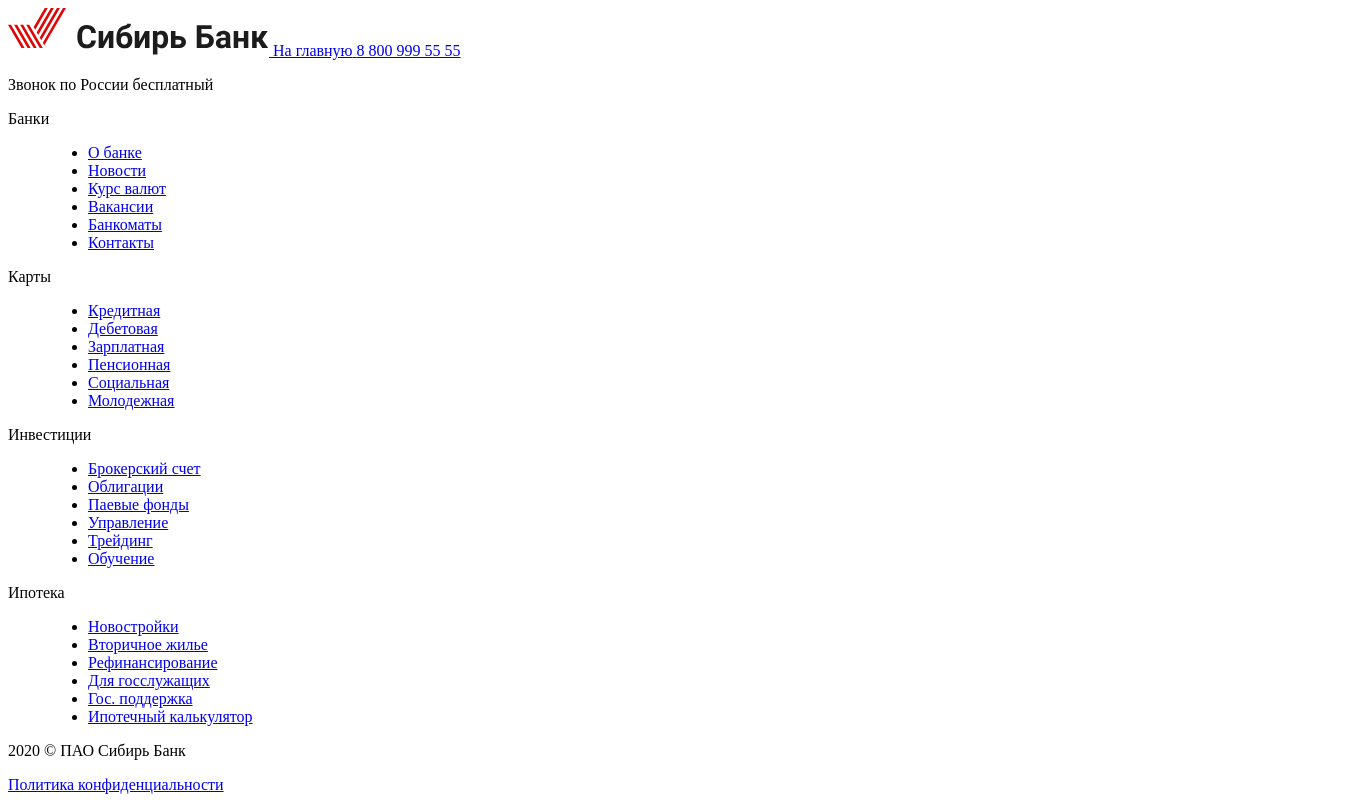
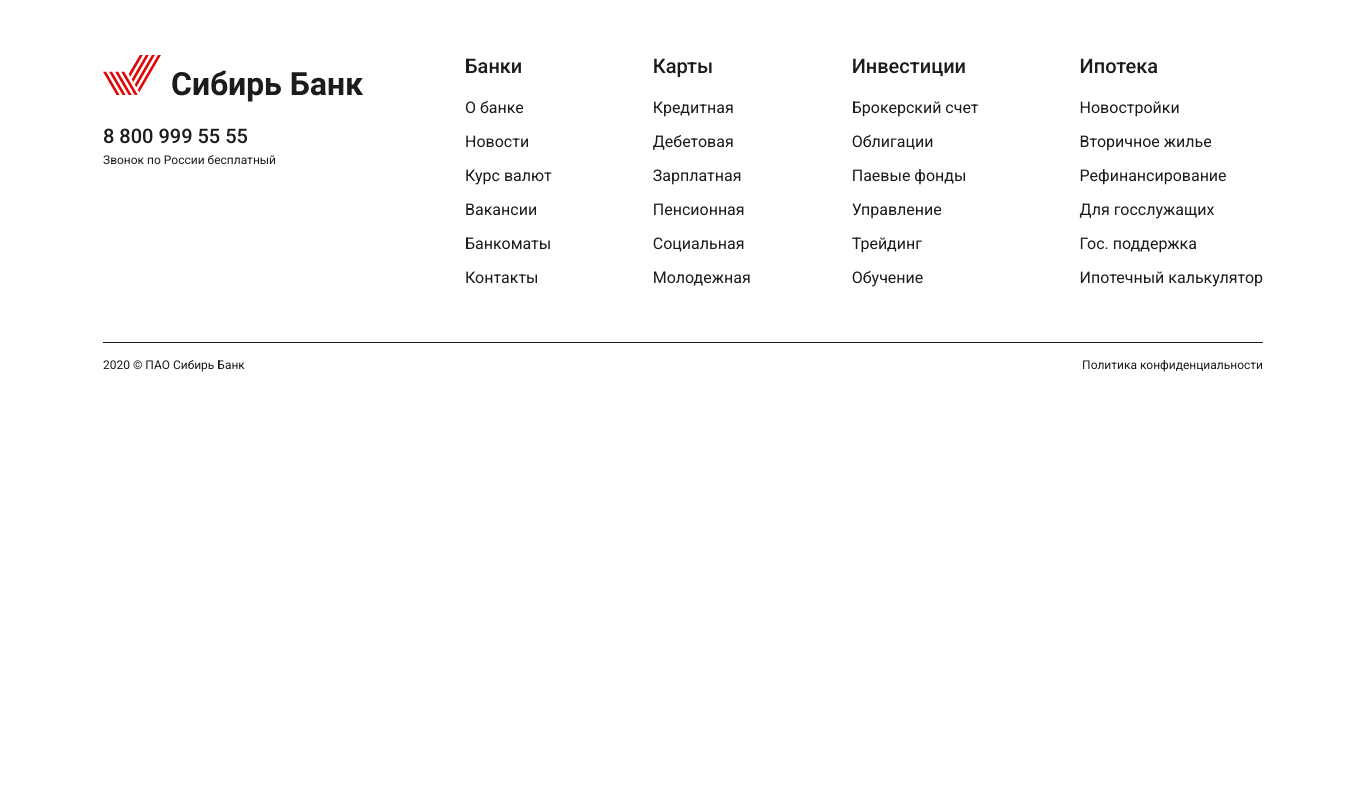
Before and after one commit to Shaktyka/html-nav-skill, a plain HTML site: page case-1/footer.html in a window 1280 px wide. Shown: the whole page, 1366 px wide, since content can reach past the window. Drawn offline with Linux system fonts and the light colour scheme.

Commit message:
Добавляет стилизацию футера кейса 1

```diff
--- a/case-1/css/footer.css
+++ b/case-1/css/footer.css
@@ -0,0 +1,193 @@
+/* Общие стили */
+
+:root {
+    --text-color: #1C1C1C;
+    --bg-color: #ffffff;
+    --max-width: 1366px;
+    --line-color: #1C1C1C;
+}
+
+*,
+*::before,
+*::after {
+    box-sizing: border-box;
+}
+
+body {
+    min-width: var(--max-width);
+    margin: 0;
+    padding: 0;
+    min-height: 100vh;
+
+    font-family: 'Roboto', sans-serif;
+    font-style: normal;
+    font-weight: 400;
+    font-size: 16px;
+    line-height: 19px;
+    color: var(--text-color);
+    background-color: var(--bg-color);
+}
+
+.list {
+    list-style: none;
+    margin: 0;
+    padding: 0;
+}
+
+a {
+    text-decoration: none;
+}
+
+img {
+    max-width: 100%;
+    height: auto;
+    object-fit: contain;
+}
+
+.visually-hidden {
+    position: absolute;
+    clip: rect(1px, 1px, 1px, 1px);
+    padding: 0;
+    border: 0;
+    height: 1px;
+    width: 1px;
+    overflow: hidden;
+}
+
+.container {
+    width: calc(var(--max-width) - 103px * 2);
+    margin: 0 auto;
+}
+
+/* Футер */
+
+/* Верхняя часть */
+
+.footer__top {
+    display: grid;
+    grid-template-columns: repeat(5, auto);
+    grid-column-gap: 100px;
+    justify-content: space-between;
+
+    padding-top: 55px;
+    padding-bottom: 55px;
+}
+
+.footer__wrap {
+    min-width: 261px;
+}
+
+.logo {
+    display: block;
+    max-width: 261px;
+    max-height: 48px;
+    margin-bottom: 22px;
+
+    opacity: 1;
+    transition: opacity 0.3s;
+}
+
+.logo:hover,
+.logo:focus {
+    opacity: 0.6;
+}
+
+.logo img {
+    display: block;
+    width: 261px;
+    height: 48px;
+}
+
+.logo img {
+    flex-shrink: 0;
+}
+
+.footer__phone {
+    display: flex;
+    margin: 0;
+    margin-bottom: 5px;
+
+    font-weight: 500;
+    font-size: 20px;
+    line-height: 23px;
+    color: inherit;
+
+    transition: opacity 0.3s;
+    opacity: 1;
+}
+
+.footer__phone:hover,
+.footer__phone:focus {
+    opacity: 0.6;
+}
+
+.footer__phone-text {
+    margin: 0;
+    font-size: 12px;
+    line-height: 14px;
+}
+
+/* Списки ссылок */
+
+.footer__list dt {
+    margin-bottom: 20px;
+
+    font-weight: 500;
+    font-size: 20px;
+    line-height: 23px;
+}
+
+.footer__list dd {
+    margin: 0;
+}
+
+.footer__list li:not(:last-child) {
+    margin-bottom: 15px;
+}
+
+.footer__list a {
+    display: block;
+    color: inherit;
+
+    transition: opacity 0.3s;
+    opacity: 1;
+}
+
+.footer__list a:hover,
+.footer__list a:focus {
+    opacity: 0.6;
+}
+
+/* Нижняя часть */
+
+.footer__bottom {
+    display: flex;
+    justify-content: space-between;
+    align-items: center;
+
+    padding-top: 15px;
+    padding-bottom: 15px;
+
+    border-top: 1px solid var(--line-color);
+}
+
+.copyright {
+    margin: 0;
+    font-size: 12px;
+    line-height: 14px;
+}
+
+.politic {
+    display: flex;
+    color: inherit;
+    font-size: 12px;
+    line-height: 14px;
+
+    transition: opacity 0.3s;
+    opacity: 1;
+}
+
+.politic:hover,
+.politic:focus {
+    opacity: 0.6;
+}
--- a/case-1/footer.html
+++ b/case-1/footer.html
@@ -4,6 +4,9 @@
     <meta charset="UTF-8">
     <meta http-equiv="X-UA-Compatible" content="IE=edge">
     <meta name="viewport" content="width=device-width, initial-scale=1.0">
+    <link rel="preconnect" href="https://fonts.googleapis.com">
+    <link rel="preconnect" href="https://fonts.gstatic.com" crossorigin>
+    <link href="https://fonts.googleapis.com/css2?family=Roboto:wght@400;500&display=swap" rel="stylesheet">
     <title>Footer</title>
     <link rel="stylesheet" href="css/footer.css">
 </head>
```
